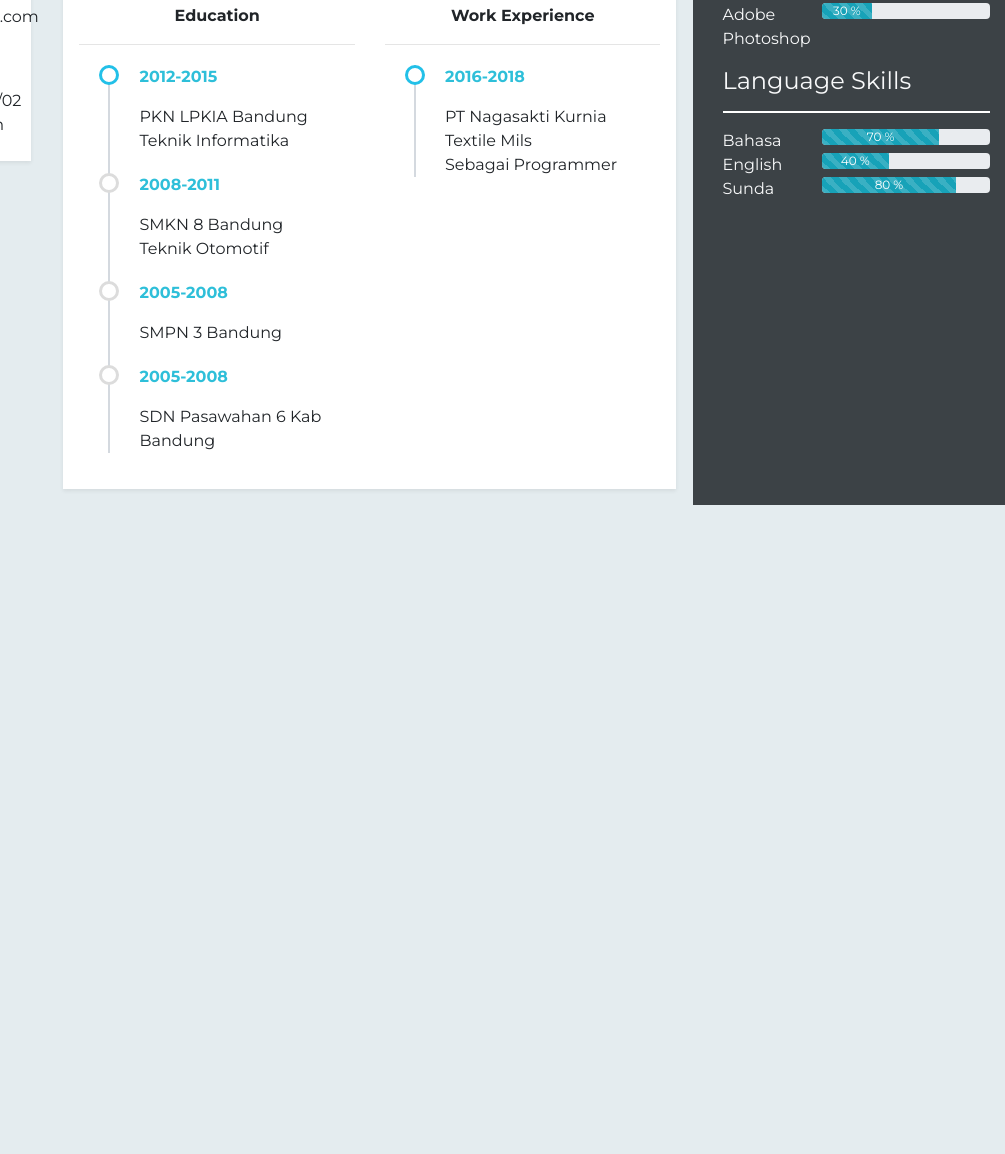
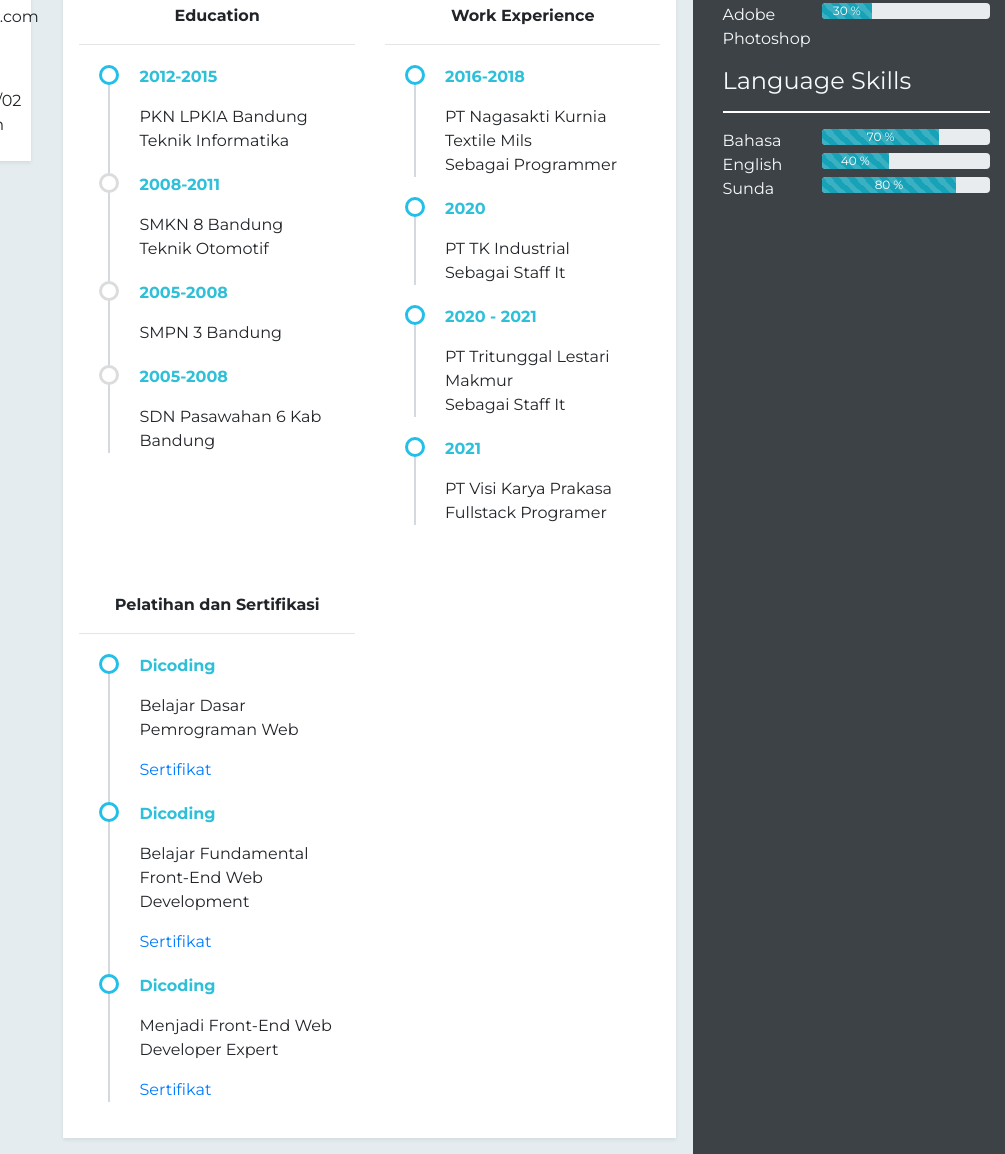
Before and after one commit to abwaba/portofolio, a plain HTML site: page index.html in a window 1280 px wide. Shown: the part 451-1605 px from the top of the page, without its empty margins (275-1280 px from the left). Before the commit the page ends 956 px from the top, so only its background shows below. Drawn offline with nearby package versions, Linux system fonts and the light colour scheme.

Commit message:
update cv

```diff
--- a/index.html
+++ b/index.html
@@ -41,11 +41,11 @@
                 <div class="row">
                     <div class="col-12 col-sm-12 col-md-5 col-lg-4 p-3">
                         <div class="pt-3 box-profile shadow-sm text-center">
-                            <img class="m-3 img-fluid rounded" src="images/photo.jpg" style="width:115px;height:150px;" alt=""
+                            <img class="m-3 img-fluid" src="images/photo.jpg" style="width:150px;height:150px;border-radius: 50%;" alt=""
                                 class="text-center">
                             <p style="font-weight: 600">Aditya Suryadi</p>
                             <p>FullStack Web Developer</p>
-                            <a target="blank" href="https://drive.google.com/file/d/1ZiZBPz6BpOZr78h550weBZ_cCMXEAZGW/view?usp=sharing">
+                            <a target="blank" href="https://drive.google.com/file/d/17y3DJPlNO_FcDwRydz5OkpxezYGPUGa7/view">
                                 <button class="btn hire" style="border-radius: 50px;" >Hire Me Now</button>
                             </a>
 
@@ -208,6 +208,53 @@
                                                 Sebagai Programmer</p>
                                         </li>
                                     </ul>
+                                    <ul class="timeline">
+                                        <li class="active">
+                                            <p style="font-weight: 600;color:#2EBFD9">2020</p>
+                                            <p>PT TK Industrial <br>
+                                                Sebagai Staff It</p>
+                                        </li>
+                                    </ul><ul class="timeline">
+                                        <li class="active">
+                                            <p style="font-weight: 600;color:#2EBFD9">2020 - 2021</p>
+                                            <p>PT Tritunggal Lestari Makmur <br>
+                                                Sebagai Staff It</p>
+                                        </li>
+                                    </ul>
+                                    <ul class="timeline">
+                                        <li class="active">
+                                            <p style="font-weight: 600;color:#2EBFD9">2021</p>
+                                            <p>PT Visi Karya Prakasa <br>
+                                                Fullstack Programer</p>
+                                        </li>
+                                    </ul>
+                                </div>
+                            </div>
+
+                            <div class="row mt-5">
+                                <div class="col">
+                                    <p class="text-center" style="font-weight: 600">Pelatihan dan Sertifikasi</p>
+                                    <hr style="">
+                                    <ul class="timeline">
+                                        <li class="active">
+                                            <p style="font-weight: 600;color:#2EBFD9">Dicoding</p>
+                                            <p>Belajar Dasar Pemrograman Web <br></p>
+                                            <a target="_blank" href="https://www.dicoding.com/certificates/ON9ZO8GVRPG5">Sertifikat</a>
+                                        </li>
+                                        <li class="active">
+                                            <p style="font-weight: 600;color:#2EBFD9">Dicoding</p>
+                                            <p>Belajar Fundamental Front-End Web Development <br></p>
+                                            <a target="_blank" href="https://www.dicoding.com/certificates/6RPNK3R35P2M">Sertifikat</a>
+                                        </li>
+                                        <li class="active">
+                                            <p style="font-weight: 600;color:#2EBFD9">Dicoding</p>
+                                            <p>Menjadi Front-End Web Developer Expert  <br></p>
+                                            <a target="_blank" href="https://www.dicoding.com/certificates/81P228NQNPOY">Sertifikat</a>
+                                        </li>
+                                    </ul>
+                                </div>
+                                <div class="col">
+
                                 </div>
                             </div>
                         </div>
```
Also changed, not shown: images/photo.jpg, images/photo2.jpg (added).
